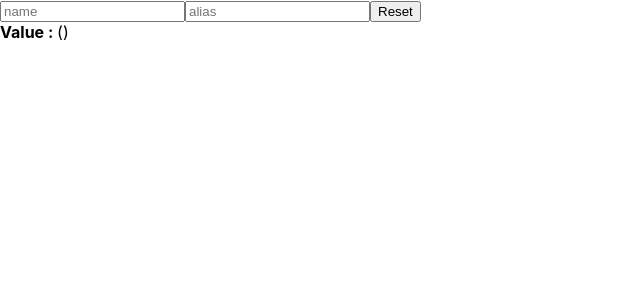
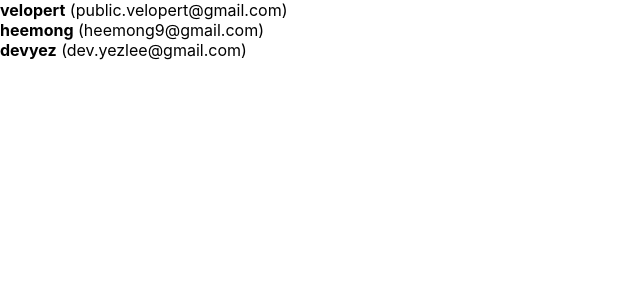
Before and after one commit to yezlee/begin-react, a React (Create React App) app: page / in a window 1280 px wide. Shown: the top 300 px of the page, without its empty margins (0-640 px from the left). Built offline with nearby package versions, Linux system fonts and the light colour scheme.

Commit message:
Make multiple components / use map() /  key props

```diff
--- a/src/App.js
+++ b/src/App.js
@@ -1,7 +1,7 @@
-import InputSample from "./InputSample";
+import UserList from "./UserList";
 
 function App() {
-  return <InputSample />;
+  return <UserList />;
 }
 
 export default App;
--- /dev/null
+++ b/src/UserList.js
@@ -0,0 +1,78 @@
+import React from "react";
+
+// 하나의 파일안에 여러개의 컴포넌트가 들어가도 상관없다.
+
+function User({ user }) {
+  return (
+    <div>
+      <b>{user.username}</b> <span>({user.email})</span>
+    </div>
+  );
+}
+
+function UserList() {
+  const users = [
+    {
+      id: 1,
+      username: "velopert",
+      email: "public.velopert@gmail.com",
+    },
+    {
+      id: 2,
+      username: "heemong",
+      email: "heemong9@gmail.com",
+    },
+    {
+      id: 3,
+      username: "devyez",
+      email: "dev.yezlee@gmail.com",
+    },
+  ];
+
+  return (
+    /*
+    방법 3.
+    그래서 사용하는 것이 MAP!!!! 이다.
+    {배열이름.map() }
+    map함수 ()안에다가 user라는 파라미터를 가져와서 <User> 컴포넌트를 사용해서 렌더링을 해준다.
+    안에 키 역시 써줘야함 - 지금은 id를 쓰면되는데 만약에 키로 사용할 아이디가 없으면
+    인덱스로 키를 대체해도됨. 근데 비추천. 갯수가 적을때는 괜찮지만 많으면 안돼
+
+    */
+    <div>
+      {users.map((user) => (
+        <User user={user} key={user.id} />
+      ))}
+    </div>
+
+    /*
+    방법2.
+    만약에 배열이 고정되어 있으면 별로 상관없겠지만
+    내용이 계속 바뀐다면 - 늘어나거나 줄어든다면 이렇게 하면 안되겠지
+    <div>
+      <User user={users[0]} />
+      <User user={users[1]} />
+      <User user={users[2]} />
+    </div>
+    */
+    /*
+    방법 1.
+    그냥 하드코딩하면 이렇게도 가능. 근데 똑같은 코드가 반복되는게 싫어서
+    User컴포넌트를 하나 더 만들어줘서 그걸 사용할거야.
+
+    <div>
+      <div>
+        <b>{users[0].username}</b> <span>({users[0].email})</span>
+      </div>
+      <div>
+        <b>{users[1].username}</b> <span>({users[1].email})</span>
+      </div>
+      <div>
+        <b>{users[2].username}</b> <span>({users[2].email})</span>
+      </div>
+    </div>
+    */
+  );
+}
+
+export default UserList;
```
